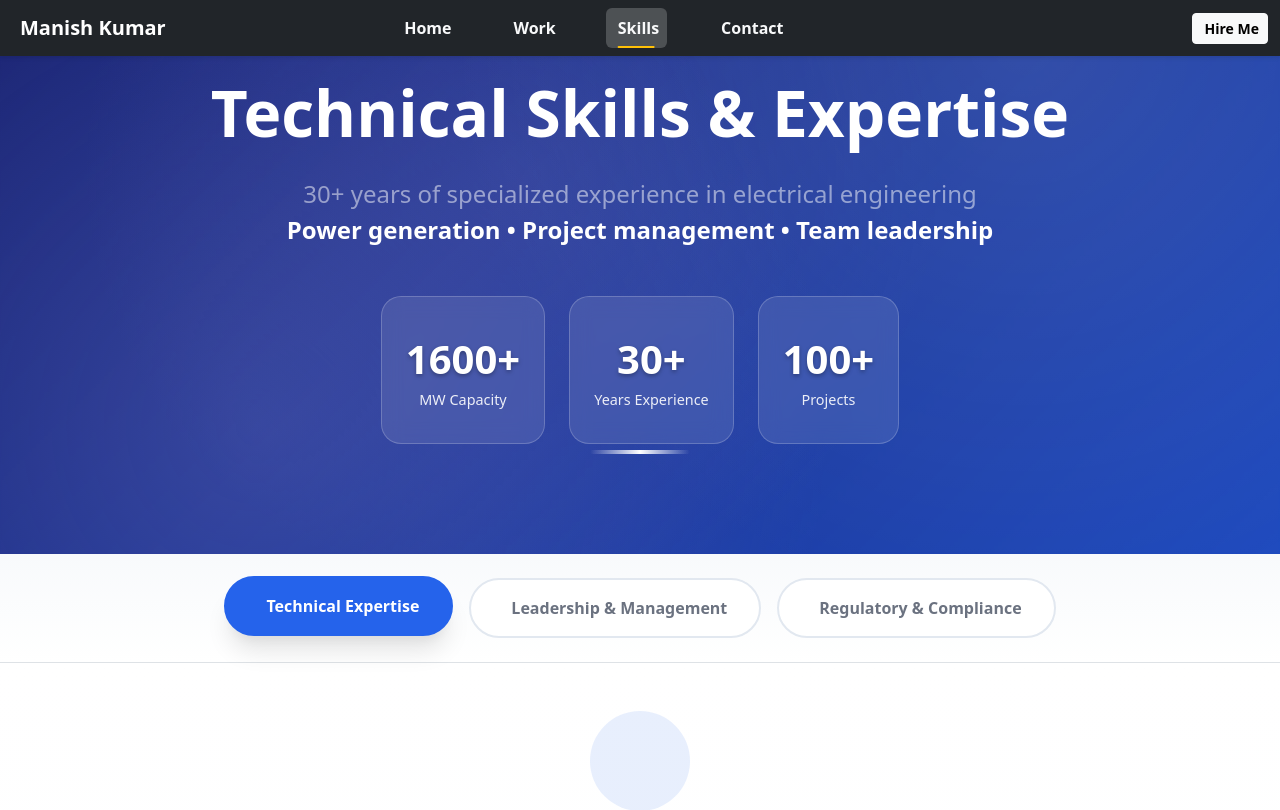
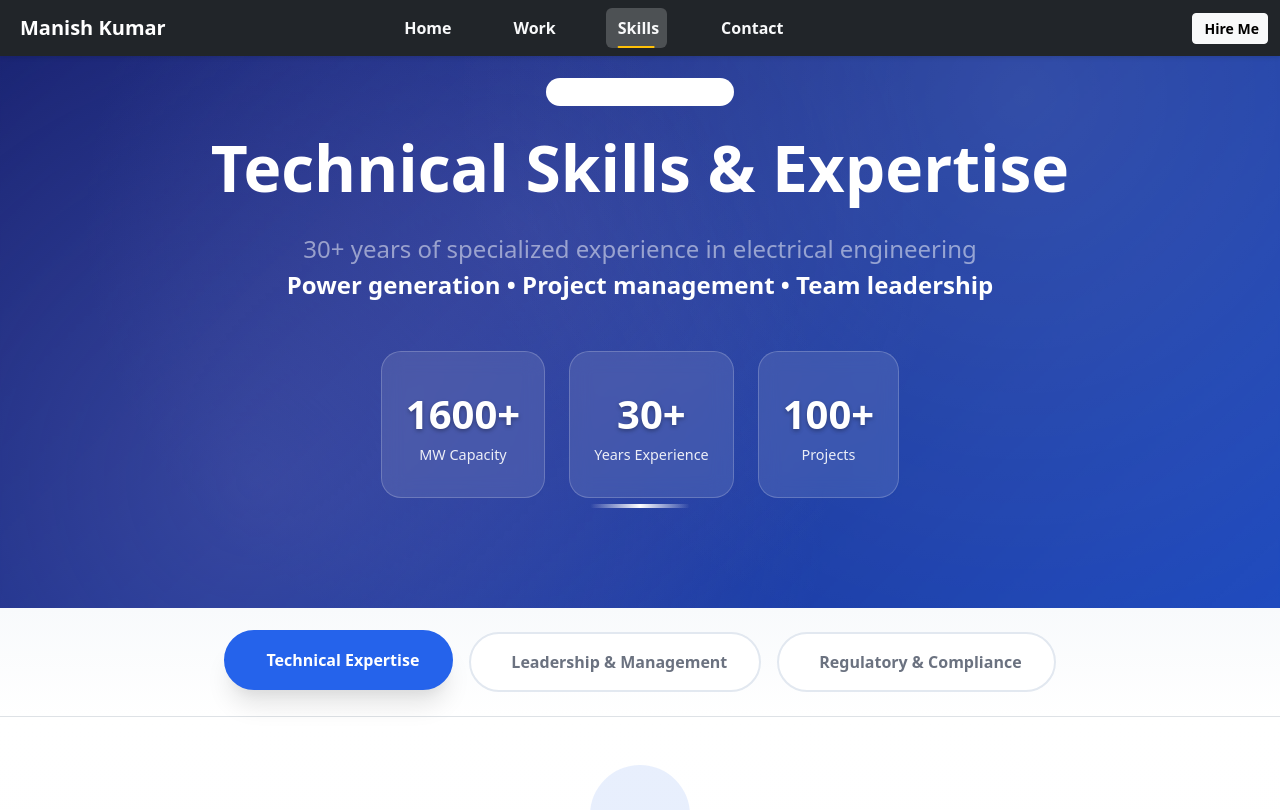
Before and after one commit to Kar7avya/ManishPortfolio, a React (Create React App) app in the folder frontend/: page /skills in a window 1280 px wide. Shown: the top 810 px of the page. Built offline with nearby package versions, Linux system fonts and the light colour scheme; a web font is replaced by a local one.

Commit message:
Update Skill.css

```diff
--- a/frontend/src/styles/Skill.css
+++ b/frontend/src/styles/Skill.css
@@ -31,7 +31,7 @@
   min-height: 80vh;
   display: flex;
   align-items: center;
-  margin-top: -5.4rem;
+  margin-top: -2rem;
 }
 
 .hero-background {
```
